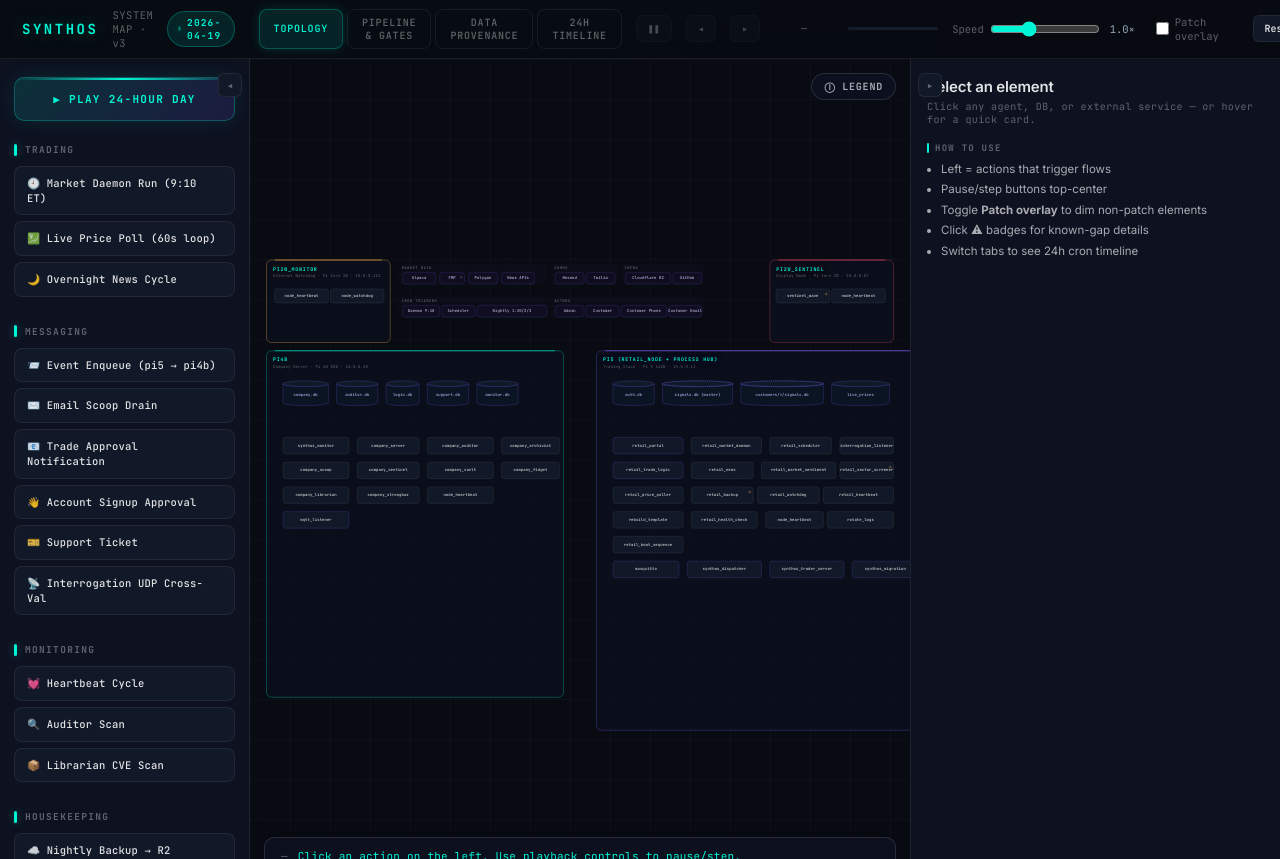
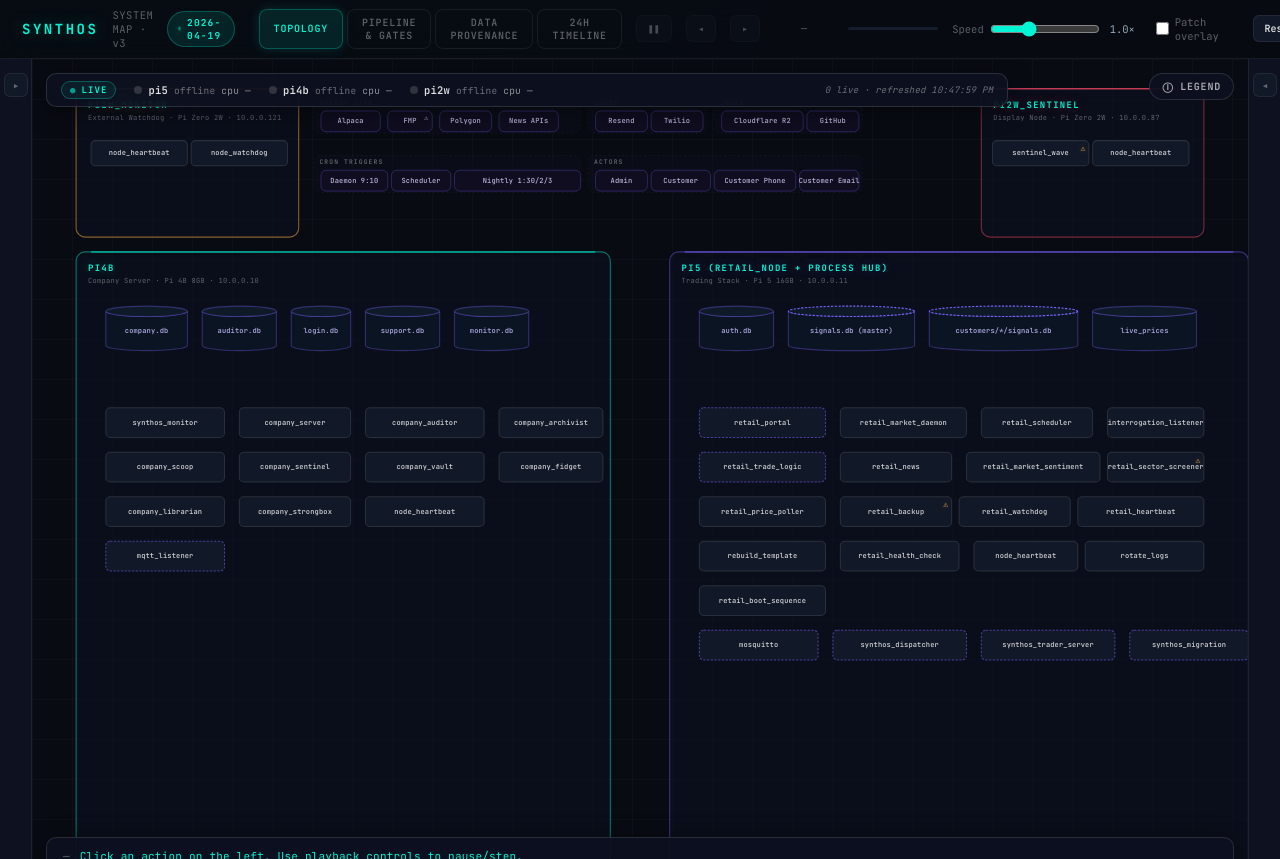
Before and after one commit to personalprometheus-blip/synthos-company, a Flask app: template templates/system_map_v2.html in a window 1280 px wide. Shown: the part 32-891 px from the top of the page. Run offline with Flask 3, Linux system fonts and the light colour scheme; the template is opened without the code that fills it, so the values that code supplies are empty; some libraries are stand-ins or nearby versions.

Commit message:
feat(arch-v2): collapsed panels by default + LIVE status strip overlay
Lab-page iteration #1:
- /system-architecture-v2 now opens with both side panels collapsed
  (collapsed-left + collapsed-right on #app), so the topology canvas
  gets the full width by default.
- Adds a sticky LIVE status strip across the top of the topology
  canvas. Polls /api/metrics/current every 30s and shows pi5 / pi4b /
  pi2w as colored dots (live <30s / warn <2m / crit <30m / offline)
  with last-seen age and current CPU%. Only visible on the topology
  view (hidden via canvas-wrap.hidden-topology).
- If the API reports a pi_id not in the template node map, it shows
  up in amber as +<pi_id> with a tooltip — gives an immediate visual
  signal when new hardware arrives, without requiring a template edit.
- Production /system-architecture is untouched.

Map: pi5 → synthos-pi-retail, pi4b → pi4b-company, pi2w_monitor →
pi2w-monitor. pi2w_sentinel intentionally absent from the strip
(disabled per CLAUDE.md §4).

```diff
--- a/templates/system_map_v2.html
+++ b/templates/system_map_v2.html
@@ -179,6 +179,21 @@
   #timeline-wrap.active{ display:block; }
   #canvas-wrap.hidden-topology > svg{ display:none; }
   #canvas-wrap.hidden-topology::before{ display:none; }
+    #live-status-strip{ position:absolute; top:14px; left:14px; right:240px; background:rgba(13,17,32,0.85); border:1px solid rgba(255,255,255,0.13); border-radius:10px; padding:7px 14px; font-size:10.5px; font-family:'JetBrains Mono',monospace; backdrop-filter:blur(14px); z-index:6; display:flex; gap:18px; align-items:center; color:rgba(255,255,255,0.7); letter-spacing:0.02em; box-shadow:0 4px 24px rgba(0,0,0,0.4); }
+  #live-status-strip .live-tag{ color:#00f5d4; font-weight:700; letter-spacing:0.12em; font-size:9px; padding:2px 8px; border:1px solid rgba(0,245,212,0.3); border-radius:99px; background:rgba(0,245,212,0.06); }
+  #live-status-strip .live-tag::before{ content:'●'; margin-right:5px; animation:livePulse 2s ease-in-out infinite; }
+  @keyframes livePulse{ 0%,100%{opacity:1} 50%{opacity:0.4} }
+  #live-status-strip .ls-node{ display:flex; gap:6px; align-items:center }
+  #live-status-strip .ls-dot{ width:8px; height:8px; border-radius:50%; flex-shrink:0; }
+  #live-status-strip .ls-dot.ok{ background:#4ade80; box-shadow:0 0 6px rgba(74,222,128,0.6) }
+  #live-status-strip .ls-dot.warn{ background:#ffb347 }
+  #live-status-strip .ls-dot.crit{ background:#ff4b6e }
+  #live-status-strip .ls-dot.off{ background:rgba(255,255,255,0.15) }
+  #live-status-strip .ls-name{ color:rgba(255,255,255,0.88); font-weight:600 }
+  #live-status-strip .ls-age{ color:rgba(255,255,255,0.4); font-size:9.5px }
+  #live-status-strip .ls-cpu{ color:rgba(255,255,255,0.55); font-size:9.5px }
+  #live-status-strip .ls-meta{ margin-left:auto; color:rgba(255,255,255,0.4); font-size:9px; font-style:italic }
+  #canvas-wrap.hidden-topology > #live-status-strip{ display:none; }
   #canvas-wrap.hidden-topology > #legend, #canvas-wrap.hidden-topology > #log, #canvas-wrap.hidden-topology > #hover-card{ display:none; }
   .timeline-title{ font-family:var(--mono); font-size:12px; color:var(--text); font-weight:700; letter-spacing:0.15em; text-transform:uppercase; margin-bottom:22px; display:flex; align-items:center; gap:12px; }
   .timeline-title::before{ content:''; width:3px; height:16px; background:var(--teal); border-radius:99px; box-shadow:0 0 10px var(--teal-glow); }
@@ -576,7 +591,7 @@
 <div style="background:rgba(255,179,71,0.08);border-bottom:1px solid rgba(255,179,71,0.3);padding:8px 16px;text-align:center;font-size:11px;font-family:'JetBrains Mono',monospace;color:#ffb347;letter-spacing:0.04em">
   &#9888; LAB &#x2014; system-architecture v2 work-in-progress &#x2014; may be incomplete, wrong, or change without notice
 </div>
-<div id="app">
+<div id="app" class="collapsed-left collapsed-right">
   <header>
     <div class="wordmark">SYNTHOS</div>
     <div class="header-sub">SYSTEM MAP · v3</div>
@@ -604,7 +619,7 @@
   </header>
 
   <aside id="actions">
-    <button class="collapse-btn" id="collapse-left" title="Collapse / expand">◂</button>
+    <button class="collapse-btn" id="collapse-left" title="Collapse / expand">▸</button>
     <button class="day-btn" id="btn-day">▶ PLAY 24-HOUR DAY</button>
     <h3>Trading</h3>
     <button class="action-btn" data-seq="daemon_run">🕘 Market Daemon Run (9:10 ET)</button>
@@ -645,6 +660,11 @@
   </aside>
 
   <main id="canvas-wrap">
+  <div id="live-status-strip">
+    <span class="live-tag">LIVE</span>
+    <div id="ls-nodes" style="display:flex; gap:18px; flex-wrap:wrap; align-items:center"></div>
+    <span class="ls-meta" id="ls-meta">connecting...</span>
+  </div>
     <svg id="svg" viewBox="0 0 1600 1120" xmlns="http://www.w3.org/2000/svg" preserveAspectRatio="xMidYMid meet">
       <defs>
         <filter id="glow-teal" x="-50%" y="-50%" width="200%" height="200%">
@@ -687,7 +707,7 @@
   </main>
 
   <aside id="detail">
-    <button class="collapse-btn" id="collapse-right" title="Collapse / expand">▸</button>
+    <button class="collapse-btn" id="collapse-right" title="Collapse / expand">◂</button>
     <h3>Select an element</h3>
     <div class="sub">Click any agent, DB, or external service — or hover for a quick card.</div>
     <div class="section">
@@ -3418,5 +3438,98 @@ function renderProvenance() {
 // Kick off the merge after initial render (defaults show first, then upgrade).
 loadArchitectureOverrides();
 </script>
+<script>
+/* ───────── Lab v2 — live status strip overlay ─────────
+   Maps the template's node IDs to the pi_id values reported by the
+   monitor's /api/metrics/current and shows real-time freshness +
+   CPU% per node. Refresh aligned with the metrics_history bucket. */
+(function(){
+  const NODE_MAP = {
+    'pi5':            { template_id: 'pi5',            api_id: 'synthos-pi-retail', label: 'pi5' },
+    'pi4b':           { template_id: 'pi4b',           api_id: 'pi4b-company',      label: 'pi4b' },
+    'pi2w_monitor':   { template_id: 'pi2w_monitor',   api_id: 'pi2w-monitor',      label: 'pi2w' },
+  };
+  const ORDER = ['pi5', 'pi4b', 'pi2w_monitor'];
+
+  function fmtAge(secs) {
+    if (secs == null || !isFinite(secs)) return '—';
+    if (secs < 60) return Math.floor(secs) + 's';
+    if (secs < 3600) return Math.floor(secs/60) + 'm';
+    if (secs < 86400) return Math.floor(secs/3600) + 'h';
+    return Math.floor(secs/86400) + 'd';
+  }
+
+  function statusFromAge(secs) {
+    if (secs == null || !isFinite(secs)) return 'off';
+    if (secs < 30)  return 'ok';
+    if (secs < 120) return 'warn';
+    return 'crit';
+  }
+
+  async function refresh() {
+    const meta = document.getElementById('ls-meta');
+    const wrap = document.getElementById('ls-nodes');
+    if (!wrap) return;
+    try {
+      const tok = new URLSearchParams(location.search).get('token') || '';
+      const r = await fetch('/api/metrics/current' + (tok ? ('?token=' + encodeURIComponent(tok)) : ''),
+                            { credentials: 'same-origin' });
+      if (!r.ok) throw new Error('HTTP ' + r.status);
+      const data = await r.json();
+      wrap.innerHTML = '';
+      let liveCount = 0;
+      const seenApiIds = new Set();
+      for (const key of ORDER) {
+        const m = NODE_MAP[key];
+        const node = data[m.api_id];
+        seenApiIds.add(m.api_id);
+        let ageSec = null;
+        if (node && node.last_seen) {
+          const t = new Date(node.last_seen).getTime();
+          if (isFinite(t)) ageSec = (Date.now() - t) / 1000;
+        }
+        const cls = node ? statusFromAge(ageSec) : 'off';
+        if (cls === 'ok') liveCount++;
+        const cpu = (node && node.cpu_percent != null) ? node.cpu_percent.toFixed(0) + '%' : '—';
+        const div = document.createElement('div');
+        div.className = 'ls-node';
+        div.innerHTML =
+          '<span class="ls-dot ' + cls + '"></span>' +
+          '<span class="ls-name">' + m.label + '</span>' +
+          '<span class="ls-age">' + (node ? fmtAge(ageSec) : 'offline') + '</span>' +
+          '<span class="ls-cpu">cpu ' + cpu + '</span>';
+        wrap.appendChild(div);
+      }
+      // Also flag any pi_id the API reports that the template doesn't know about.
+      const extras = Object.keys(data).filter(k => !seenApiIds.has(k));
+      for (const xid of extras) {
+        const node = data[xid];
+        let ageSec = null;
+        if (node && node.last_seen) {
+          const t = new Date(node.last_seen).getTime();
+          if (isFinite(t)) ageSec = (Date.now() - t) / 1000;
+        }
+        const div = document.createElement('div');
+        div.className = 'ls-node';
+        div.title = 'Heartbeating but not in the template — V2 will plot these dynamically';
+        div.innerHTML =
+          '<span class="ls-dot ' + statusFromAge(ageSec) + '"></span>' +
+          '<span class="ls-name" style="color:#ffb347">+' + xid + '</span>' +
+          '<span class="ls-age">' + fmtAge(ageSec) + '</span>';
+        wrap.appendChild(div);
+      }
+      meta.textContent = liveCount + ' live · refreshed ' + new Date().toLocaleTimeString();
+    } catch (e) {
+      meta.textContent = 'error: ' + e.message;
+    }
+  }
+
+  document.addEventListener('DOMContentLoaded', () => {
+    refresh();
+    setInterval(refresh, 30000);
+  });
+})();
+</script>
+
 </body>
 </html>
```
